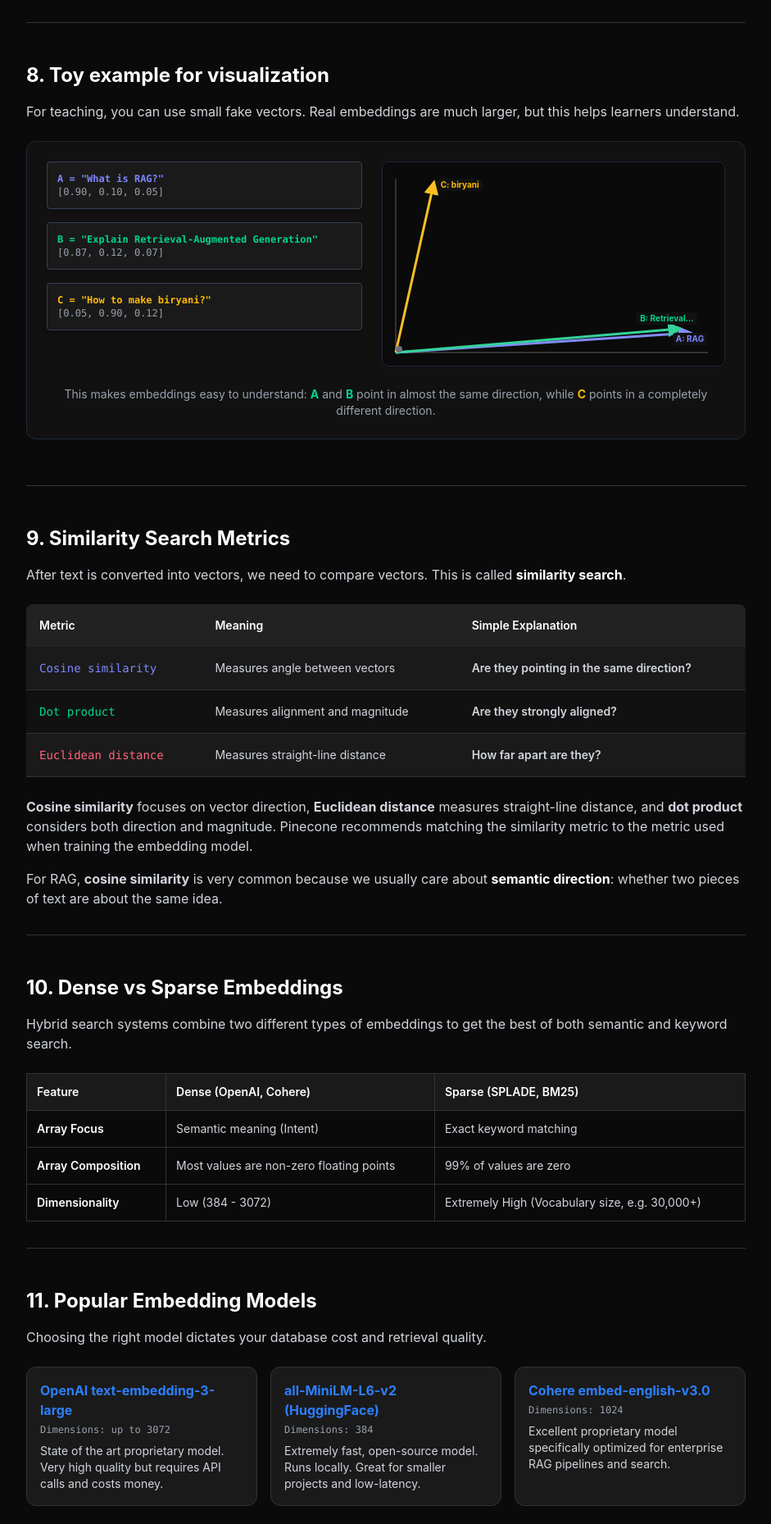
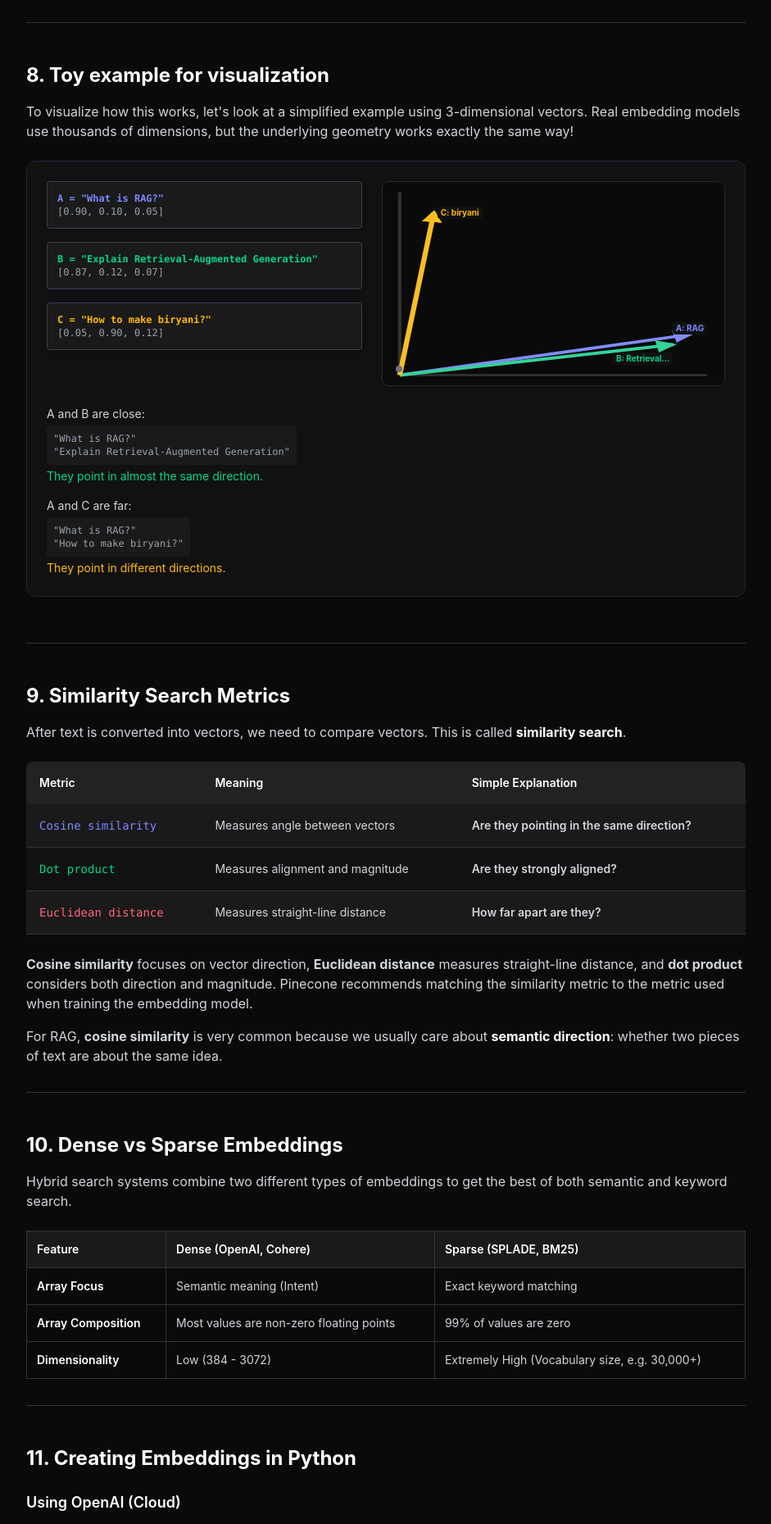
Before and after one commit to Amara-Manikanta/ai-engineering-visualized, a React (Vite) app in the folder v2-react/: page /rag/embeddings in a window 1280 px wide. Shown: the part 5780-7639 px from the top of the page at 82% size, without its empty margins (310-1251 px from the left). Built offline with nearby package versions, Linux system fonts and the light colour scheme.

Commit message:
fix: remove outdated duplicate Popular Embedding Models section

```diff
--- a/v2-react/src/pages/RagEmbeddings.jsx
+++ b/v2-react/src/pages/RagEmbeddings.jsx
@@ -38,39 +38,50 @@ const ToyVectorVisualizer = () => {
             <span className="text-gray-400">[0.05, 0.90, 0.12]</span>
           </div>
         </div>
-        <div className="flex-1 relative min-h-[250px] bg-[#0a0a0a] rounded-lg border border-gray-800 flex items-end justify-start p-4 overflow-hidden">
+        <div className="flex-1 relative min-h-[250px] bg-[#0a0a0a] rounded-lg border border-gray-800 flex flex-col p-4 overflow-hidden">
           {/* Origin */}
           <div className="absolute bottom-4 left-4 w-2 h-2 rounded-full bg-gray-500 z-20"></div>
           {/* Axes */}
-          <svg className="absolute inset-0 w-full h-full pointer-events-none z-10">
+          <svg viewBox="0 0 100 100" preserveAspectRatio="none" className="absolute inset-0 w-full h-full pointer-events-none z-10">
             {/* Y axis */}
-            <line x1="16" y1="20" x2="16" y2="calc(100% - 16px)" stroke="#333" strokeWidth="2" />
+            <line x1="5" y1="5" x2="5" y2="95" stroke="#333" strokeWidth="1" />
             {/* X axis */}
-            <line x1="16" y1="calc(100% - 16px)" x2="calc(100% - 20px)" y2="calc(100% - 16px)" stroke="#333" strokeWidth="2" />
+            <line x1="5" y1="95" x2="95" y2="95" stroke="#333" strokeWidth="1" />
 
             {/* Vectors */}
-            <motion.line x1="16" y1="calc(100% - 16px)" x2="90%" y2="calc(100% - 40px)" stroke="#818cf8" strokeWidth="3" markerEnd="url(#arrow-a)" initial={{ pathLength: 0 }} whileInView={{ pathLength: 1 }} viewport={{ once: true }} transition={{ delay: 0.5, duration: 1, type: 'spring' }} />
-            <motion.line x1="16" y1="calc(100% - 16px)" x2="87%" y2="calc(100% - 45px)" stroke="#34d399" strokeWidth="3" markerEnd="url(#arrow-b)" initial={{ pathLength: 0 }} whileInView={{ pathLength: 1 }} viewport={{ once: true }} transition={{ delay: 0.8, duration: 1, type: 'spring' }} />
-            <motion.line x1="16" y1="calc(100% - 16px)" x2="15%" y2="10%" stroke="#fbbf24" strokeWidth="3" markerEnd="url(#arrow-c)" initial={{ pathLength: 0 }} whileInView={{ pathLength: 1 }} viewport={{ once: true }} transition={{ delay: 1.1, duration: 1, type: 'spring' }} />
+            <motion.line x1="5" y1="95" x2="90" y2="75" stroke="#818cf8" strokeWidth="1.5" markerEnd="url(#arrow-a)" initial={{ pathLength: 0 }} whileInView={{ pathLength: 1 }} viewport={{ once: true }} transition={{ delay: 0.5, duration: 1, type: 'spring' }} />
+            <motion.line x1="5" y1="95" x2="85" y2="80" stroke="#34d399" strokeWidth="1.5" markerEnd="url(#arrow-b)" initial={{ pathLength: 0 }} whileInView={{ pathLength: 1 }} viewport={{ once: true }} transition={{ delay: 0.8, duration: 1, type: 'spring' }} />
+            <motion.line x1="5" y1="95" x2="15" y2="15" stroke="#fbbf24" strokeWidth="1.5" markerEnd="url(#arrow-c)" initial={{ pathLength: 0 }} whileInView={{ pathLength: 1 }} viewport={{ once: true }} transition={{ delay: 1.1, duration: 1, type: 'spring' }} />
 
             <defs>
-              <marker id="arrow-a" viewBox="0 0 10 10" refX="8" refY="5" markerWidth="6" markerHeight="6" orient="auto-start-reverse">
+              <marker id="arrow-a" viewBox="0 0 10 10" refX="8" refY="5" markerWidth="4" markerHeight="4" orient="auto-start-reverse">
                 <path d="M 0 0 L 10 5 L 0 10 z" fill="#818cf8" />
               </marker>
-              <marker id="arrow-b" viewBox="0 0 10 10" refX="8" refY="5" markerWidth="6" markerHeight="6" orient="auto-start-reverse">
+              <marker id="arrow-b" viewBox="0 0 10 10" refX="8" refY="5" markerWidth="4" markerHeight="4" orient="auto-start-reverse">
                 <path d="M 0 0 L 10 5 L 0 10 z" fill="#34d399" />
               </marker>
-              <marker id="arrow-c" viewBox="0 0 10 10" refX="8" refY="5" markerWidth="6" markerHeight="6" orient="auto-start-reverse">
+              <marker id="arrow-c" viewBox="0 0 10 10" refX="8" refY="5" markerWidth="4" markerHeight="4" orient="auto-start-reverse">
                 <path d="M 0 0 L 10 5 L 0 10 z" fill="#fbbf24" />
               </marker>
             </defs>
           </svg>
-          <motion.div className="absolute text-[10px] font-bold text-indigo-400 bg-[#111] px-1 rounded z-20" style={{ right: '5%', bottom: '25px' }} initial={{ opacity: 0 }} whileInView={{ opacity: 1 }} viewport={{ once: true }} transition={{ delay: 1.5 }}>A: RAG</motion.div>
-          <motion.div className="absolute text-[10px] font-bold text-emerald-400 bg-[#111] px-1 rounded z-20" style={{ right: '8%', bottom: '50px' }} initial={{ opacity: 0 }} whileInView={{ opacity: 1 }} viewport={{ once: true }} transition={{ delay: 1.8 }}>B: Retrieval...</motion.div>
-          <motion.div className="absolute text-[10px] font-bold text-amber-400 bg-[#111] px-1 rounded z-20" style={{ left: '16%', top: '8%' }} initial={{ opacity: 0 }} whileInView={{ opacity: 1 }} viewport={{ once: true }} transition={{ delay: 2.1 }}>C: biryani</motion.div>
+          <motion.div className="absolute text-[10px] font-bold text-indigo-400 bg-[#111] px-1 rounded z-20" style={{ right: '5%', bottom: '25%' }} initial={{ opacity: 0 }} whileInView={{ opacity: 1 }} viewport={{ once: true }} transition={{ delay: 1.5 }}>A: RAG</motion.div>
+          <motion.div className="absolute text-[10px] font-bold text-emerald-400 bg-[#111] px-1 rounded z-20" style={{ right: '15%', bottom: '10%' }} initial={{ opacity: 0 }} whileInView={{ opacity: 1 }} viewport={{ once: true }} transition={{ delay: 1.8 }}>B: Retrieval...</motion.div>
+          <motion.div className="absolute text-[10px] font-bold text-amber-400 bg-[#111] px-1 rounded z-20" style={{ left: '16%', top: '12%' }} initial={{ opacity: 0 }} whileInView={{ opacity: 1 }} viewport={{ once: true }} transition={{ delay: 2.1 }}>C: biryani</motion.div>
         </div>
       </div>
-      <p className="text-center text-sm text-gray-400 mt-6">This makes embeddings easy to understand: <strong className="text-emerald-400">A</strong> and <strong className="text-emerald-400">B</strong> point in almost the same direction, while <strong className="text-amber-400">C</strong> points in a completely different direction.</p>
+      <div className="mt-6 space-y-4 text-sm">
+        <div>
+          <p className="text-gray-300">A and B are close:</p>
+          <p className="text-gray-400 font-mono text-xs bg-[#1a1a1a] p-2 rounded inline-block mt-1">"What is RAG?"<br/>"Explain Retrieval-Augmented Generation"</p>
+          <p className="text-emerald-400 mt-1">They point in almost the same direction.</p>
+        </div>
+        <div>
+          <p className="text-gray-300">A and C are far:</p>
+          <p className="text-gray-400 font-mono text-xs bg-[#1a1a1a] p-2 rounded inline-block mt-1">"What is RAG?"<br/>"How to make biryani?"</p>
+          <p className="text-amber-400 mt-1">They point in different directions.</p>
+        </div>
+      </div>
     </div>
   );
 };
@@ -440,7 +451,7 @@ const RagEmbeddings = () => {
 
       <section id="toy-example" className="mb-12 border-b border-[#333] pb-8">
         <h2 className="text-2xl font-bold mb-4 text-white">8. Toy example for visualization</h2>
-        <p className="text-gray-300 mb-6">For teaching, you can use small fake vectors. Real embeddings are much larger, but this helps learners understand.</p>
+        <p className="text-gray-300 mb-6">To visualize how this works, let's look at a simplified example using 3-dimensional vectors. Real embedding models use thousands of dimensions, but the underlying geometry works exactly the same way!</p>
         <ToyVectorVisualizer />
       </section>
 
@@ -514,28 +525,6 @@ const RagEmbeddings = () => {
         </div>
       </section>
 
-      <section id="models" className="mb-12 border-b border-[#333] pb-8">
-        <h2 className="text-2xl font-bold mb-4 text-white">11. Popular Embedding Models</h2>
-        <p className="text-gray-300 mb-6">Choosing the right model dictates your database cost and retrieval quality.</p>
-        <div className="grid grid-cols-1 md:grid-cols-2 lg:grid-cols-3 gap-4">
-          <div className="bg-[#1a1a1a] border border-[#333] rounded-xl p-4">
-            <div className="font-bold text-blue-500 mb-1">OpenAI text-embedding-3-large</div>
-            <div className="font-mono text-xs text-gray-400 mb-2">Dimensions: up to 3072</div>
-            <div className="text-sm text-gray-300">State of the art proprietary model. Very high quality but requires API calls and costs money.</div>
-          </div>
-          <div className="bg-[#1a1a1a] border border-[#333] rounded-xl p-4">
-            <div className="font-bold text-blue-500 mb-1">all-MiniLM-L6-v2 (HuggingFace)</div>
-            <div className="font-mono text-xs text-gray-400 mb-2">Dimensions: 384</div>
-            <div className="text-sm text-gray-300">Extremely fast, open-source model. Runs locally. Great for smaller projects and low-latency.</div>
-          </div>
-          <div className="bg-[#1a1a1a] border border-[#333] rounded-xl p-4">
-            <div className="font-bold text-blue-500 mb-1">Cohere embed-english-v3.0</div>
-            <div className="font-mono text-xs text-gray-400 mb-2">Dimensions: 1024</div>
-            <div className="text-sm text-gray-300">Excellent proprietary model specifically optimized for enterprise RAG pipelines and search.</div>
-          </div>
-        </div>
-      </section>
-
       <section id="python" className="mb-12 border-b border-[#333] pb-8">
         <h2 className="text-2xl font-bold mb-4 text-white">11. Creating Embeddings in Python</h2>
 
```
